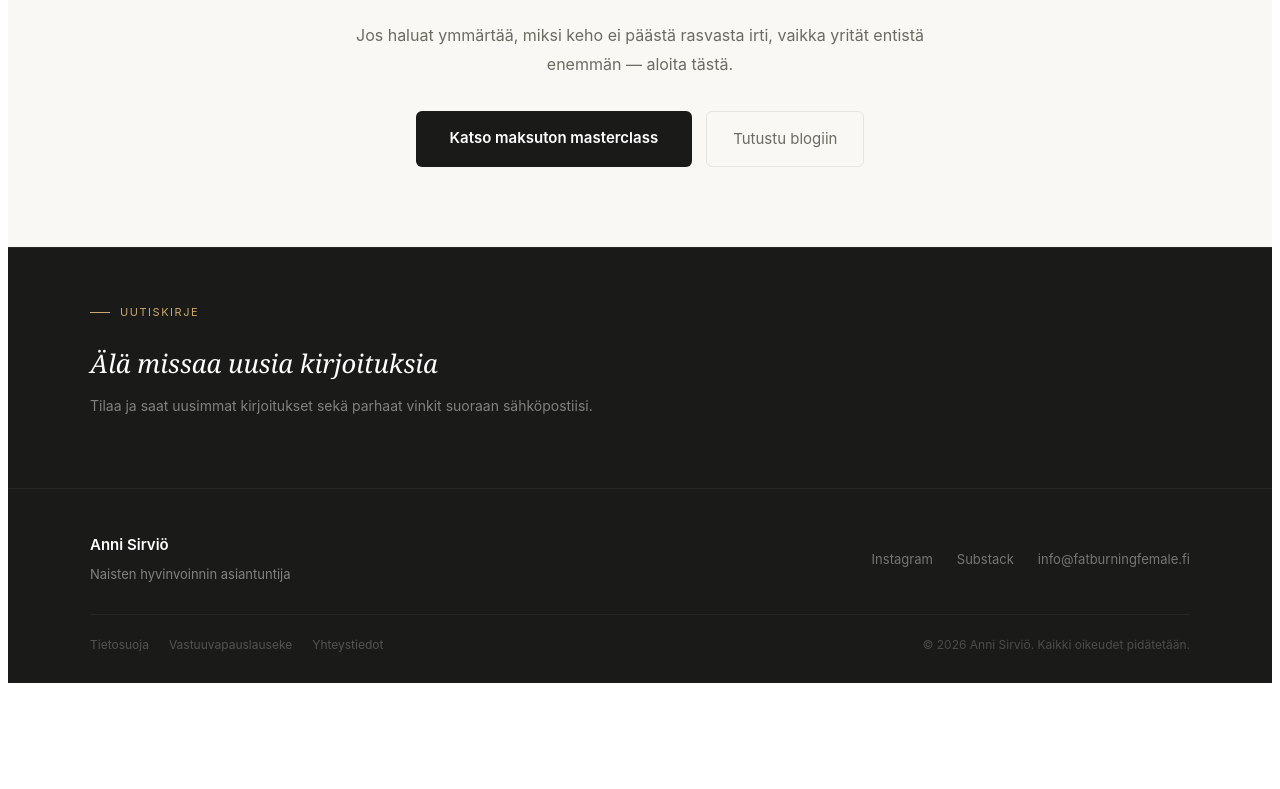
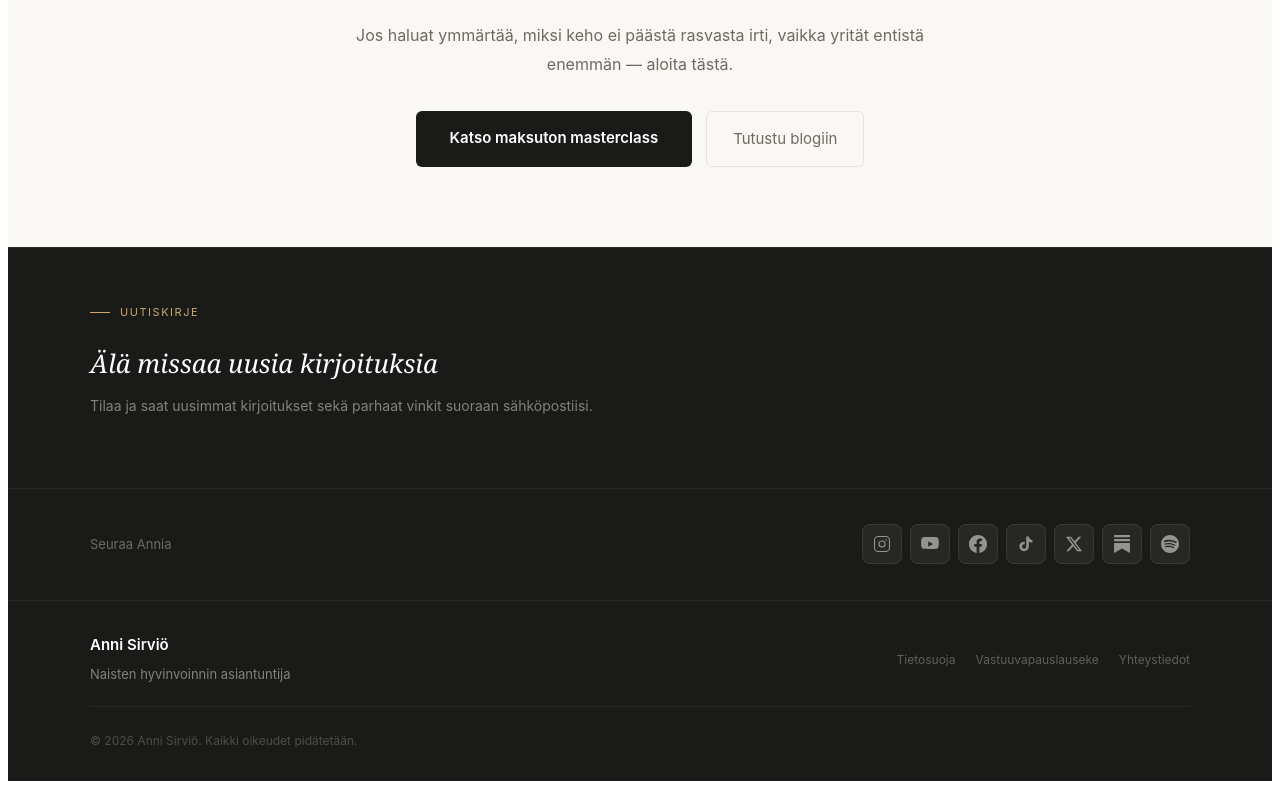
Before and after one commit to CircadianFreddie/annisirvio, a Next.js app: page / in a window 1280 px wide. Shown: the part 8111-8900 px from the top of the page. Before the commit the page ends 8802 px from the top, so only its background shows below. Built offline with nearby package versions, Linux system fonts and the light colour scheme.

Commit message:
Add social media icons to footer

```diff
--- a/src/components/Footer.tsx
+++ b/src/components/Footer.tsx
@@ -2,6 +2,44 @@
 
 import Link from 'next/link'
 import { useEffect } from 'react'
+
+const SOCIAL = [
+  {
+    name: 'Instagram',
+    href: 'https://instagram.com/anni_sirvio',
+    icon: <svg width="18" height="18" viewBox="0 0 24 24" fill="none" stroke="currentColor" strokeWidth="1.5"><rect x="2" y="2" width="20" height="20" rx="5"/><circle cx="12" cy="12" r="4"/><circle cx="17.5" cy="6.5" r="1" fill="currentColor" stroke="none"/></svg>
+  },
+  {
+    name: 'YouTube',
+    href: 'https://www.youtube.com/@annisirvio/',
+    icon: <svg width="18" height="18" viewBox="0 0 24 24" fill="currentColor"><path d="M23.5 6.2s-.2-1.6-.9-2.3c-.9-1-1.9-1-2.3-1C17.2 2.7 12 2.7 12 2.7s-5.2 0-8.3.2c-.5.1-1.4.1-2.3 1-.7.7-.9 2.3-.9 2.3S.2 8 .2 9.8v1.7c0 1.7.3 3.5.3 3.5s.2 1.6.9 2.3c.9 1 2 1 2.6 1 1.9.2 7.9.2 7.9.2s5.2 0 8.3-.3c.5-.1 1.4-.1 2.3-1 .7-.7.9-2.3.9-2.3s.3-1.7.3-3.5V9.8c0-1.7-.2-3.6-.2-3.6zM9.7 15.5V8.2l6.3 3.7-6.3 3.6z"/></svg>
+  },
+  {
+    name: 'Facebook',
+    href: 'https://www.facebook.com/annisirvio',
+    icon: <svg width="18" height="18" viewBox="0 0 24 24" fill="currentColor"><path d="M24 12.07C24 5.41 18.63 0 12 0S0 5.41 0 12.07C0 18.1 4.39 23.1 10.13 24v-8.44H7.08v-3.49h3.04V9.41c0-3.02 1.8-4.7 4.54-4.7 1.31 0 2.68.24 2.68.24v2.97h-1.51c-1.49 0-1.95.93-1.95 1.88v2.27h3.32l-.53 3.49h-2.79V24C19.61 23.1 24 18.1 24 12.07z"/></svg>
+  },
+  {
+    name: 'TikTok',
+    href: 'https://tiktok.com/@anni_sirvio',
+    icon: <svg width="18" height="18" viewBox="0 0 24 24" fill="currentColor"><path d="M19.59 6.69a4.83 4.83 0 01-3.77-4.25V2h-3.45v13.67a2.89 2.89 0 01-2.88 2.5 2.89 2.89 0 01-2.89-2.89 2.89 2.89 0 012.89-2.89c.28 0 .54.04.79.1V9.01a6.33 6.33 0 00-.79-.05 6.34 6.34 0 00-6.34 6.34 6.34 6.34 0 006.34 6.34 6.34 6.34 0 006.33-6.34V8.69a8.17 8.17 0 004.78 1.52V6.75a4.85 4.85 0 01-1.01-.06z"/></svg>
+  },
+  {
+    name: 'X',
+    href: 'https://x.com/anni_sirvio',
+    icon: <svg width="18" height="18" viewBox="0 0 24 24" fill="currentColor"><path d="M18.244 2.25h3.308l-7.227 8.26 8.502 11.24H16.17l-5.214-6.817L4.99 21.75H1.68l7.73-8.835L1.254 2.25H8.08l4.713 6.231zm-1.161 17.52h1.833L7.084 4.126H5.117z"/></svg>
+  },
+  {
+    name: 'Substack',
+    href: 'https://annisirvio.substack.com/',
+    icon: <svg width="18" height="18" viewBox="0 0 24 24" fill="currentColor"><path d="M22.539 8.242H1.46V5.406h21.08v2.836zM1.46 10.812V24L12 18.11 22.54 24V10.812H1.46zM22.54 0H1.46v2.836h21.08V0z"/></svg>
+  },
+  {
+    name: 'Spotify',
+    href: 'https://open.spotify.com/show/20noV1OqWiunftHwVmS4ht',
+    icon: <svg width="18" height="18" viewBox="0 0 24 24" fill="currentColor"><path d="M12 0C5.4 0 0 5.4 0 12s5.4 12 12 12 12-5.4 12-12S18.66 0 12 0zm5.521 17.34c-.24.359-.66.48-1.021.24-2.82-1.74-6.36-2.101-10.561-1.141-.418.122-.779-.179-.899-.539-.12-.421.18-.78.54-.9 4.56-1.021 8.52-.6 11.64 1.32.42.18.479.659.301 1.02zm1.44-3.3c-.301.42-.841.6-1.262.3-3.239-1.98-8.159-2.58-11.939-1.38-.479.12-1.02-.12-1.14-.6-.12-.48.12-1.021.6-1.141C9.6 9.9 15 10.561 18.72 12.84c.361.181.54.78.241 1.2zm.12-3.36C15.24 8.4 8.82 8.16 5.16 9.301c-.6.179-1.2-.181-1.38-.721-.18-.601.18-1.2.72-1.381 4.26-1.26 11.28-1.02 15.721 1.621.539.3.719 1.02.419 1.56-.299.421-1.02.599-1.559.3z"/></svg>
+  },
+]
 
 export default function Footer() {
   useEffect(() => {
@@ -16,20 +54,11 @@ export default function Footer() {
   }, [])
 
   return (
-    <footer style={{
-      background: 'var(--dark)',
-      borderTop: '1px solid rgba(255,255,255,0.06)',
-    }}>
+    <footer style={{ background: 'var(--dark)', borderTop: '1px solid rgba(255,255,255,0.06)' }}>
+
       {/* NEWSLETTER */}
-      <div style={{
-        borderBottom: '1px solid rgba(255,255,255,0.06)',
-        padding: '56px 24px',
-      }}>
-        <div style={{
-          maxWidth: '1100px', margin: '0 auto',
-          display: 'grid', gridTemplateColumns: '1fr 1fr',
-          gap: '48px', alignItems: 'center',
-        }} className="footer-nl-grid">
+      <div style={{ borderBottom: '1px solid rgba(255,255,255,0.06)', padding: '56px 24px' }}>
+        <div style={{ maxWidth: '1100px', margin: '0 auto', display: 'grid', gridTemplateColumns: '1fr 1fr', gap: '48px', alignItems: 'center' }} className="footer-nl-grid">
           <div>
             <div style={{ fontSize: '11px', letterSpacing: '0.14em', textTransform: 'uppercase', color: 'var(--gold)', marginBottom: '12px', display: 'flex', alignItems: 'center', gap: '10px' }}>
               <span style={{ width: '20px', height: '1px', background: 'var(--gold)', display: 'block' }} />
@@ -46,45 +75,60 @@ export default function Footer() {
         </div>
       </div>
 
-      {/* BOTTOM */}
-      <div style={{ padding: '44px 24px 28px' }}>
-        <div style={{
-          maxWidth: '1100px', margin: '0 auto',
-          display: 'flex', alignItems: 'center',
-          justifyContent: 'space-between', flexWrap: 'wrap', gap: '20px',
-        }}>
-          <div>
-            <span style={{ fontSize: '15px', fontWeight: 600, color: '#fff', display: 'block', marginBottom: '4px' }}>
-              Anni Sirviö
-            </span>
-            <span style={{ fontSize: '13px', color: 'rgba(255,255,255,0.45)' }}>
-              Naisten hyvinvoinnin asiantuntija
-            </span>
-          </div>
-          <div style={{ display: 'flex', gap: '24px', flexWrap: 'wrap' }}>
-            <a href="https://www.instagram.com/anni_sirvio/" target="_blank" rel="noopener noreferrer"
-              style={{ fontSize: '13px', color: 'rgba(255,255,255,0.4)' }}>Instagram</a>
-            <a href="https://annisirvio.substack.com" target="_blank" rel="noopener noreferrer"
-              style={{ fontSize: '13px', color: 'rgba(255,255,255,0.4)' }}>Substack</a>
-            <a href="mailto:info@fatburningfemale.fi"
-              style={{ fontSize: '13px', color: 'rgba(255,255,255,0.4)' }}>info@fatburningfemale.fi</a>
+      {/* SOME-IKONIT */}
+      <div style={{ borderBottom: '1px solid rgba(255,255,255,0.06)', padding: '32px 24px' }}>
+        <div style={{ maxWidth: '1100px', margin: '0 auto', display: 'flex', alignItems: 'center', justifyContent: 'space-between', flexWrap: 'wrap', gap: '20px' }}>
+          <p style={{ fontSize: '13px', color: 'rgba(255,255,255,0.35)' }}>Seuraa Annia</p>
+          <div style={{ display: 'flex', gap: '8px', flexWrap: 'wrap' }}>
+            {SOCIAL.map(s => (
+              <a
+                key={s.name}
+                href={s.href}
+                target="_blank"
+                rel="noopener noreferrer"
+                title={s.name}
+                style={{
+                  width: '40px', height: '40px',
+                  borderRadius: '8px',
+                  background: 'rgba(255,255,255,0.06)',
+                  border: '1px solid rgba(255,255,255,0.08)',
+                  display: 'flex', alignItems: 'center', justifyContent: 'center',
+                  color: 'rgba(255,255,255,0.5)',
+                  transition: 'all 0.2s',
+                }}
+                onMouseEnter={e => {
+                  (e.currentTarget as HTMLAnchorElement).style.background = 'rgba(201,169,110,0.15)'
+                  ;(e.currentTarget as HTMLAnchorElement).style.color = 'var(--gold)'
+                  ;(e.currentTarget as HTMLAnchorElement).style.borderColor = 'rgba(201,169,110,0.3)'
+                }}
+                onMouseLeave={e => {
+                  (e.currentTarget as HTMLAnchorElement).style.background = 'rgba(255,255,255,0.06)'
+                  ;(e.currentTarget as HTMLAnchorElement).style.color = 'rgba(255,255,255,0.5)'
+                  ;(e.currentTarget as HTMLAnchorElement).style.borderColor = 'rgba(255,255,255,0.08)'
+                }}
+              >
+                {s.icon}
+              </a>
+            ))}
           </div>
         </div>
+      </div>
 
-        <div style={{
-          maxWidth: '1100px', margin: '28px auto 0',
-          paddingTop: '20px', borderTop: '1px solid rgba(255,255,255,0.06)',
-          display: 'flex', justifyContent: 'space-between',
-          flexWrap: 'wrap', gap: '12px',
-        }}>
+      {/* BOTTOM */}
+      <div style={{ padding: '32px 24px 28px' }}>
+        <div style={{ maxWidth: '1100px', margin: '0 auto', display: 'flex', alignItems: 'center', justifyContent: 'space-between', flexWrap: 'wrap', gap: '20px' }}>
+          <div>
+            <span style={{ fontSize: '15px', fontWeight: 600, color: '#fff', display: 'block', marginBottom: '4px' }}>Anni Sirviö</span>
+            <span style={{ fontSize: '13px', color: 'rgba(255,255,255,0.45)' }}>Naisten hyvinvoinnin asiantuntija</span>
+          </div>
           <div style={{ display: 'flex', gap: '20px', flexWrap: 'wrap' }}>
-            <Link href="/tietosuoja" style={{ fontSize: '12px', color: 'rgba(255,255,255,0.25)' }}>Tietosuoja</Link>
-            <Link href="/vastuuvapauslauseke" style={{ fontSize: '12px', color: 'rgba(255,255,255,0.25)' }}>Vastuuvapauslauseke</Link>
-            <Link href="/yhteystiedot" style={{ fontSize: '12px', color: 'rgba(255,255,255,0.25)' }}>Yhteystiedot</Link>
+            <Link href="/tietosuoja" style={{ fontSize: '12px', color: 'rgba(255,255,255,0.3)' }}>Tietosuoja</Link>
+            <Link href="/vastuuvapauslauseke" style={{ fontSize: '12px', color: 'rgba(255,255,255,0.3)' }}>Vastuuvapauslauseke</Link>
+            <Link href="/yhteystiedot" style={{ fontSize: '12px', color: 'rgba(255,255,255,0.3)' }}>Yhteystiedot</Link>
           </div>
-          <span style={{ fontSize: '12px', color: 'rgba(255,255,255,0.22)' }}>
-            © 2026 Anni Sirviö. Kaikki oikeudet pidätetään.
-          </span>
+        </div>
+        <div style={{ maxWidth: '1100px', margin: '20px auto 0', paddingTop: '20px', borderTop: '1px solid rgba(255,255,255,0.06)' }}>
+          <span style={{ fontSize: '12px', color: 'rgba(255,255,255,0.22)' }}>© 2026 Anni Sirviö. Kaikki oikeudet pidätetään.</span>
         </div>
       </div>
 
```
